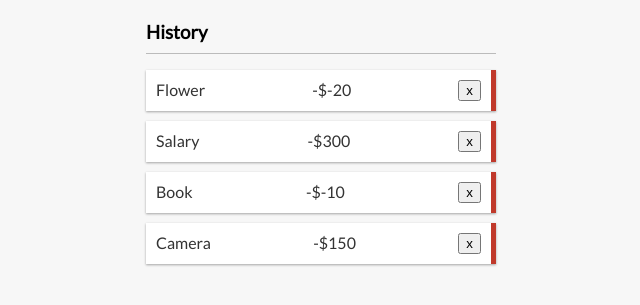
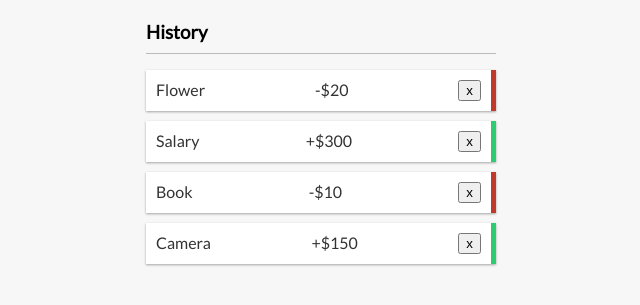
Before and after one commit to arpitjaswal/XpenseLogger, a React (Create React App) app in the folder xpenselogger/: page / in a window 1280 px wide. Shown: the part 304-609 px from the top of the page, without its empty margins (319-959 px from the left). Built offline with nearby package versions, Linux system fonts and the light colour scheme.

Commit message:
made + and - signs dynamic based on amount value, made color dynamic(red/green)

```diff
--- /dev/null
+++ b/xpenselogger/src/components/Transaction.jsx
@@ -0,0 +1,12 @@
+import React from 'react'
+
+const Transaction = ({transaction}) => {
+    const sign = transaction.amount<0?"-":"+";
+  return (
+    <li className={transaction.amount<0?"minus":"plus"}>
+              {transaction.text} <span>{sign}${Math.abs(transaction.amount)}</span><button id='delete-btn'>x</button>
+          </li>
+  )
+}
+
+export default Transaction
--- a/xpenselogger/src/components/TransactionList.jsx
+++ b/xpenselogger/src/components/TransactionList.jsx
@@ -1,5 +1,6 @@
 import React, { useContext } from 'react'
 import { GlobalContext } from '../context/GlobalState'
+import Transaction from "./Transaction"
 const TransactionList = () => {
   const {transactions} = useContext(GlobalContext);
   return (
@@ -8,9 +9,7 @@
         <ul class='list' className='list'>
            {transactions.map(
             transaction=>(
-              <li className='minus'>
-              {transaction.text} <span>-${transaction.amount}</span><button id='delete-btn'>x</button>
-          </li>
+              <Transaction  key={transaction.id} transaction={transaction}></Transaction>
             )
            )}
         </ul>
```
